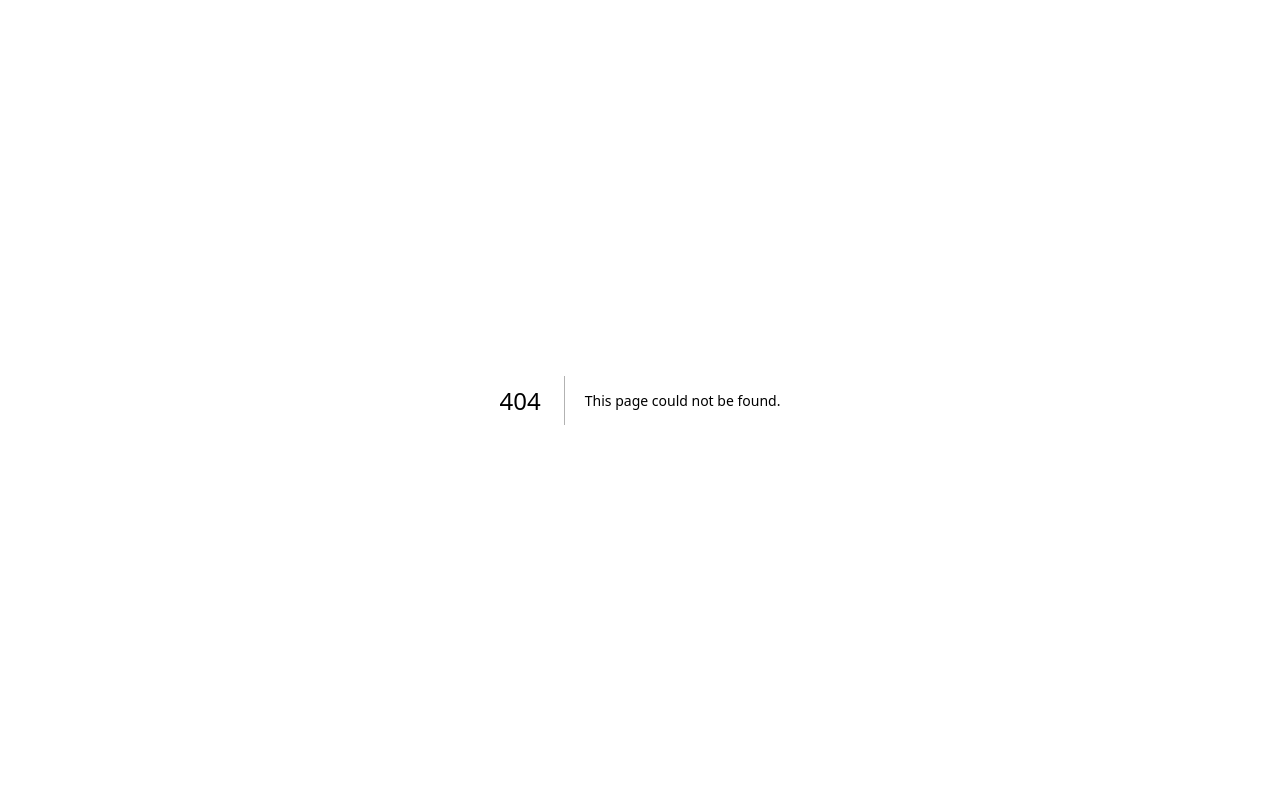
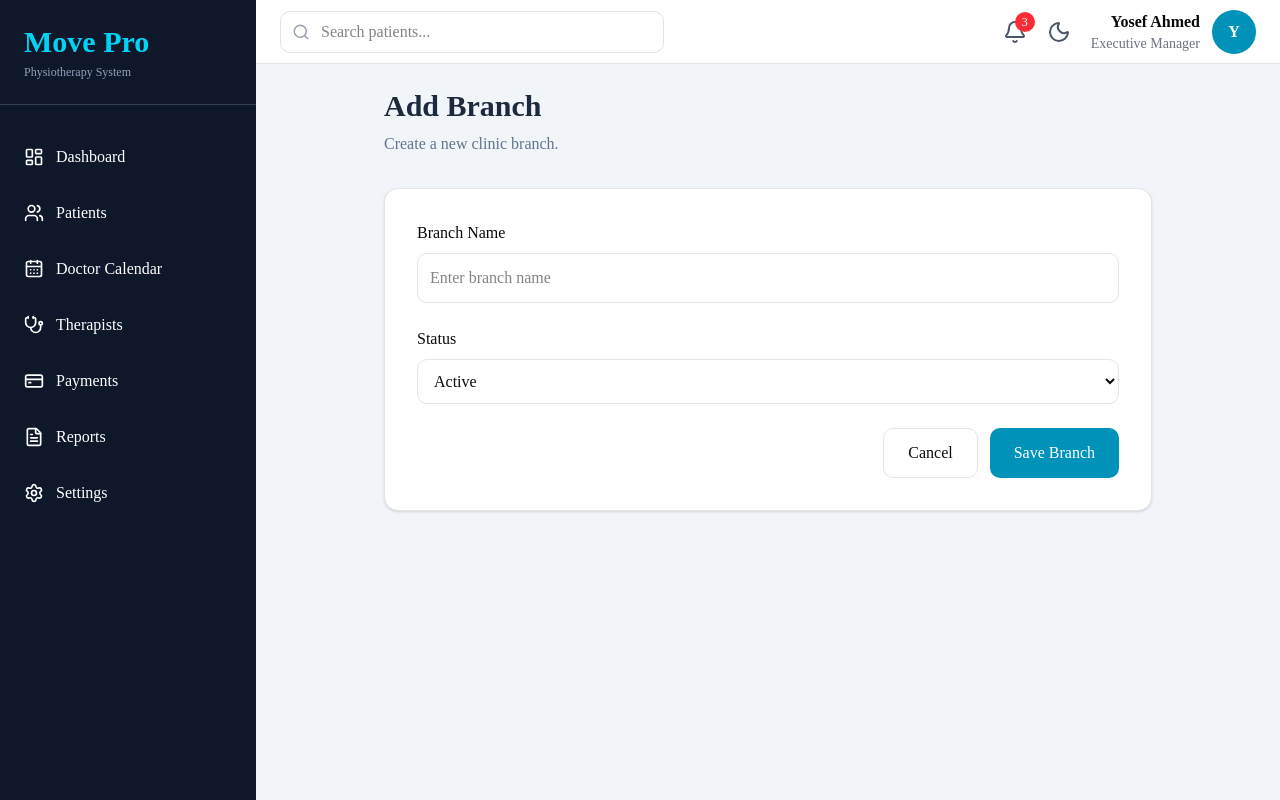
Before and after one commit to yosefahmed126-code/move-pro, a Next.js app: page /branches/new in a window 1280 px wide. Before the commit this address had no page. Built offline with nearby package versions, Linux system fonts and the light colour scheme.

Commit message:
feat: add patients search and pagination

```diff
--- /dev/null
+++ b/src/app/branches/new/page.tsx
@@ -0,0 +1,22 @@
+import DashboardLayout from "@/components/layout/DashboardLayout";
+import BranchForm from "@/features/branches/components/BranchForm";
+
+export default function NewBranchPage() {
+  return (
+    <DashboardLayout>
+      <div className="mx-auto max-w-3xl">
+        <div className="mb-8">
+          <h1 className="text-3xl font-bold text-slate-800">
+            Add Branch
+          </h1>
+
+          <p className="mt-2 text-slate-500">
+            Create a new clinic branch.
+          </p>
+        </div>
+
+        <BranchForm />
+      </div>
+    </DashboardLayout>
+  );
+}
--- /dev/null
+++ b/src/features/branches/actions/createBranch.ts
@@ -0,0 +1,30 @@
+"use server";
+
+import { prisma } from "@/lib/prisma";
+import { revalidatePath } from "next/cache";
+
+interface Data {
+  name: string;
+  status: string;
+}
+
+export async function createBranch(data: Data) {
+  try {
+    await prisma.branch.create({
+      data: {
+        name: data.name,
+        status: data.status,
+      },
+    });
+
+    revalidatePath("/branches");
+
+    return {
+      success: true,
+    };
+  } catch {
+    return {
+      success: false,
+    };
+  }
+}
--- /dev/null
+++ b/src/features/branches/components/BranchForm.tsx
@@ -0,0 +1,91 @@
+"use client";
+
+import { useState } from "react";
+import { useRouter } from "next/navigation";
+import { createBranch } from "../actions/createBranch";
+
+export default function BranchForm() {
+  const router = useRouter();
+
+  const [loading, setLoading] = useState(false);
+
+  const [name, setName] = useState("");
+
+  const [status, setStatus] = useState("Active");
+
+  async function handleSubmit(e: React.FormEvent) {
+    e.preventDefault();
+
+    setLoading(true);
+
+    const result = await createBranch({
+      name,
+      status,
+    });
+
+    setLoading(false);
+
+    if (result.success) {
+      router.push("/branches");
+      router.refresh();
+    } else {
+      alert("Branch already exists.");
+    }
+  }
+
+  return (
+    <div className="rounded-xl border bg-white p-8 shadow-sm">
+      <form
+        onSubmit={handleSubmit}
+        className="space-y-6"
+      >
+        <div>
+          <label className="mb-2 block font-medium">
+            Branch Name
+          </label>
+
+          <input
+            value={name}
+            onChange={(e) => setName(e.target.value)}
+            className="w-full rounded-lg border p-3"
+            placeholder="Enter branch name"
+            required
+          />
+        </div>
+
+        <div>
+          <label className="mb-2 block font-medium">
+            Status
+          </label>
+
+          <select
+            value={status}
+            onChange={(e) => setStatus(e.target.value)}
+            className="w-full rounded-lg border p-3"
+          >
+            <option value="Active">Active</option>
+            <option value="Inactive">Inactive</option>
+          </select>
+        </div>
+
+        <div className="flex justify-end gap-3">
+          <button
+            type="button"
+            onClick={() => router.push("/branches")}
+            className="rounded-lg border px-6 py-3"
+          >
+            Cancel
+          </button>
+
+          <button
+            type="submit"
+            disabled={loading}
+            className="rounded-lg bg-cyan-600 px-6 py-3 text-white hover:bg-cyan-700 disabled:opacity-50"
+          >
+            {loading ? "Saving..." : "Save Branch"}
+          </button>
+        </div>
+      </form>
+    </div>
+  );
+}
```
Also changed, not shown: 1 other file (tests, documents, lock files or other folders).
